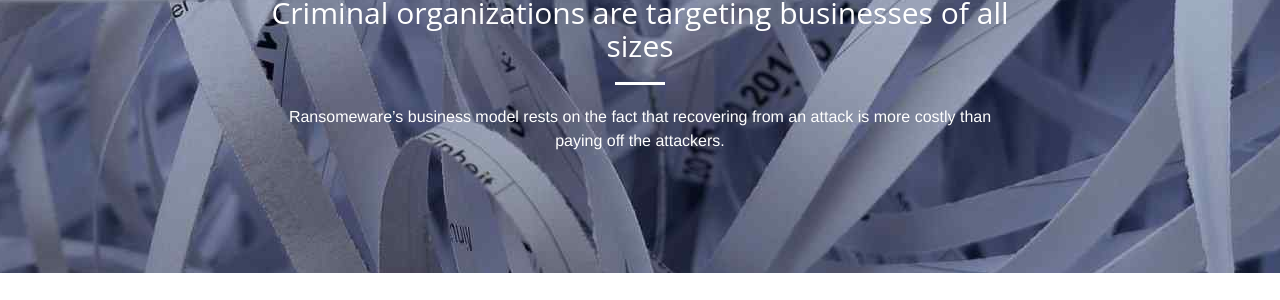
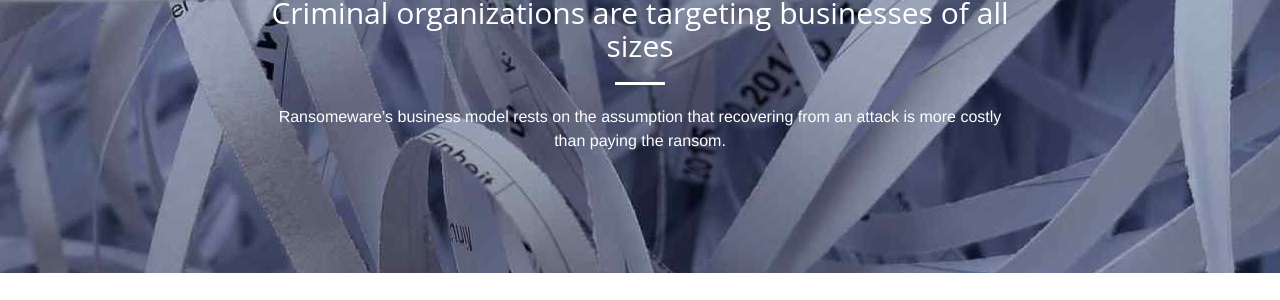
Before and after one commit to riod4/riod4.github.io, a Jekyll site: the page built from index.html, in a window 1280 px wide and 900 px high, scrolled down 1196 px. Shown: the part 152-452 px from the top of the window. Built offline with Jekyll 4.4.1, drawn with Linux system fonts in a browser that asks for light colours; comment, search, counter and statistics services are not loaded.

Commit message:
Update text with ransomeware v0.03

```diff
--- a/_includes/more.html
+++ b/_includes/more.html
@@ -2,9 +2,9 @@
     <div class="container">
         <div class="row">
             <div class="col-lg-8 col-lg-offset-2 text-center">
-                <h2 class="section-heading">Criminal organizations are targeting  businesses of all sizes</h2>
+                <h2 class="section-heading">Criminal organizations are targeting businesses of all sizes</h2>
                 <hr class="light">
-                <p>Ransomeware’s business model rests on the fact that recovering from an attack is more costly than paying off the attackers.</p>
+                <p>Ransomeware’s business model rests on the assumption that recovering from an attack is more costly than paying the ransom.</p>
                 <!--<a href="#contact" class="btn btn-default btn-xl">Contact</a> -->
             </div>
         </div>
```
